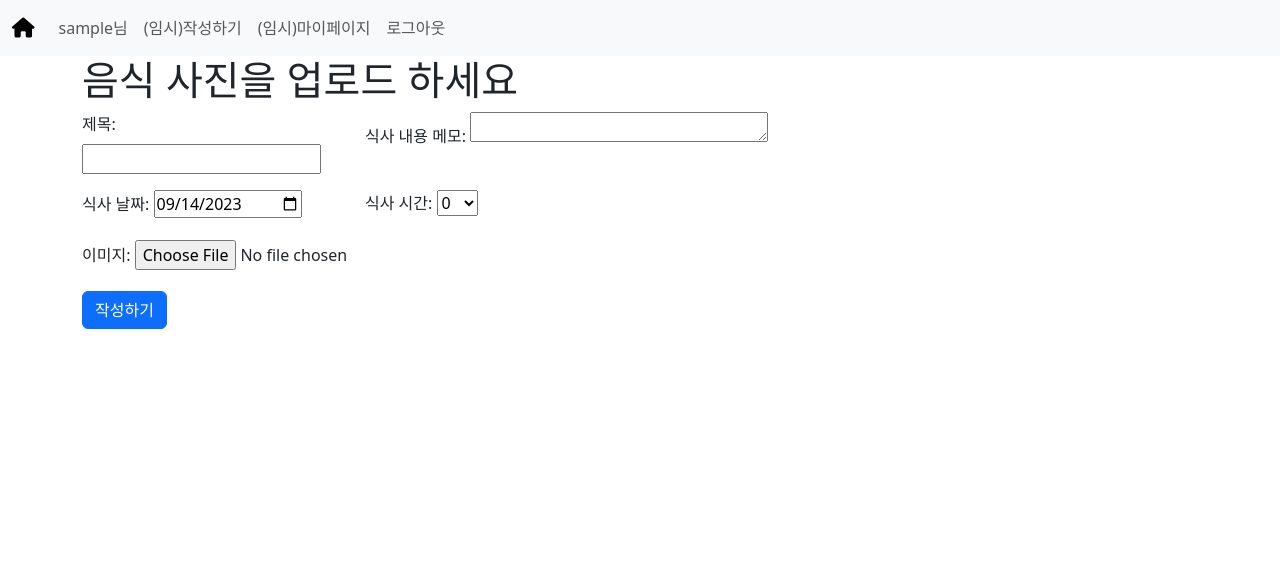
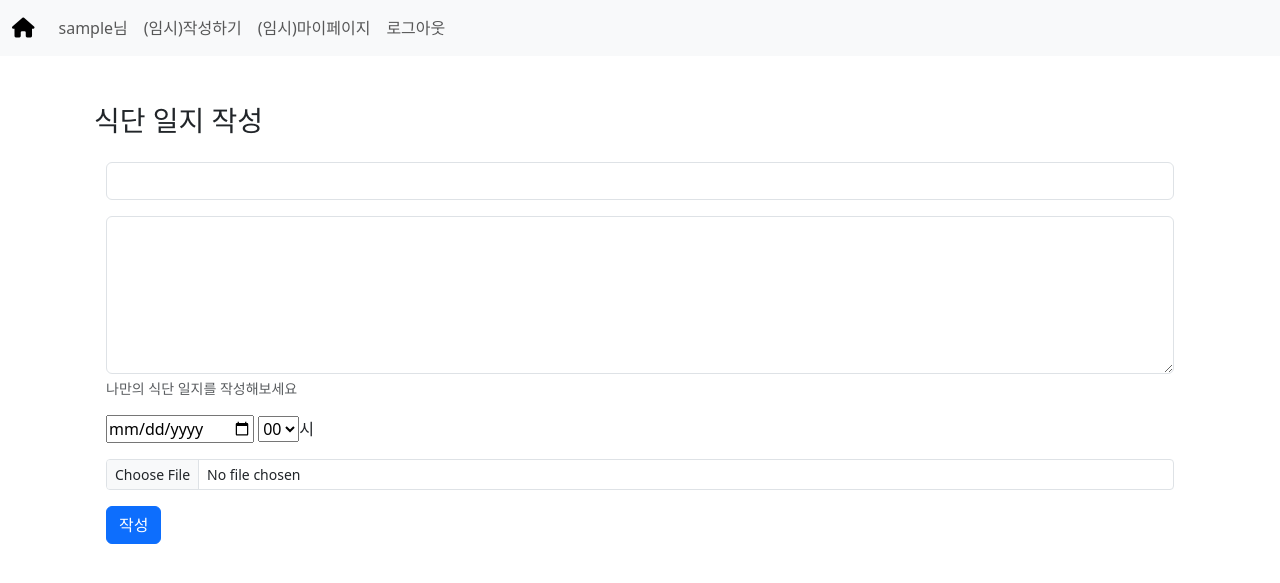
Before and after one commit to hong00009/yolov5, a Django app: page /upload/ in a window 1280 px wide. Shown: the top 583 px of the page. Run offline with Django 4.2, Linux system fonts and the light colour scheme; the visitor is signed in with stand-in values (Sample User, id 1); some libraries are stand-ins or nearby versions.

Commit message:
upload_post UI 개선
Signed-off-by: hong <itsmezarya@gmail.com>

```diff
--- a/yolov5_django/templates/yolov5_django/post.html
+++ b/yolov5_django/templates/yolov5_django/post.html
@@ -9,7 +9,11 @@
       <img src="{{ post.image.url }}" alt="{{ post.title }}" style="max-width:100%; max-height:640px;" />
       <p>{{ post.text_content }}</p>
       <p>식사 시간: {{ post.post_time|date:"Y" }}년 {{ post.post_time|date:"m" }}월 {{ post.post_time|date:"d" }}일 {{ post.hour }}시</p>
+<<<<<<< Updated upstream
 
+=======
+
+>>>>>>> Stashed changes
       <a href="{% url 'yolov5_django:my_page' %}" class="btn btn-primary">마이페이지</a>
       <a href="#" class="btn btn-danger delete-button" data-post-id="{{ post.id }}" data-delete-url="{% url 'yolov5_django:delete_post' post.id %}">삭제</a>
     </div>
--- a/yolov5_django/templates/yolov5_django/upload_post.html
+++ b/yolov5_django/templates/yolov5_django/upload_post.html
@@ -1,36 +1,54 @@
 {% extends 'base.html' %}
 {% block content %}
 {% load static %}
-
-<h1>음식 사진을 업로드 하세요</h1>
-<form method="post" enctype="multipart/form-data" onsubmit="showLoading()" class="row g-3">
+<div class="container mt-5">
+    <h3>식단 일지 작성</h3>
+    <div class="container mt-4">
+        <form method="POST" enctype="multipart/form-data" onsubmit="showLoading()">
             {% csrf_token %}
-    <div class="col-md-3">
-        <label for="{{ form.title.id }}" class="form-label">제목:</label>
-        {{ form.title }}
+            <div class="mb-3">
+                <input type="text" class="form-control" id="titleInput" name="title" >
             </div>
-    <div class="col-md-9">
-        <label for="{{ form.text_content.id }}" class="form-label">식사 내용 메모:</label>
-        {{ form.text_content }}
+            <div class="mb-3">
+                <textarea class="form-control" id="textInput" rows="6" name="text_content"></textarea>
+                <div id="textHelp" class="form-text">나만의 식단 일지를 작성해보세요</div>
             </div>
-    <div class="col-md-3">
-        <label for="{{ form.post_time.id }}" class="form-label">식사 날짜:</label>
-        {{ form.post_time }}
+            <div class="mb-3">
+                <input type="date" id="date" name="post_time">
+                <select id="select" name="hour">
+                    <option value="0">00</option>
+                    <option value="1">01</option>
+                    <option value="2">02</option>
+                    <option value="3">03</option>
+                    <option value="4">04</option>
+                    <option value="5">05</option>
+                    <option value="6">06</option>
+                    <option value="7">07</option>
+                    <option value="8">08</option>
+                    <option value="9">09</option>
+                    <option value="10">10</option>
+                    <option value="11">11</option>
+                    <option value="12">12</option>
+                    <option value="13">13</option>
+                    <option value="14">14</option>
+                    <option value="15">15</option>
+                    <option value="16">16</option>
+                    <option value="17">17</option>
+                    <option value="18">18</option>
+                    <option value="19">19</option>
+                    <option value="20">20</option>
+                    <option value="21">21</option>
+                    <option value="22">22</option>
+                    <option value="23">23</option>
+                    </select>시
             </div>
-    <div class="col-md-3">
-        <label for="{{ form.hour.id }}" class="form-label">식사 시간:</label>
-        {{ form.hour }}
+            <div class="mb-3">
+                <input class="form-control form-control-sm" id="formFile" type="file" name="image">
             </div>
-
-    <div class="col-12">
-        <label for="{{ form.image.id }}" class="form-label">이미지:</label>
-        {{ form.image }}
+            <button type="submit" class="btn btn-primary">작성</button>
+        </form>
     </div>
-
-    <div class="col-md-3">
-        <button type="submit" class="btn btn-primary">작성하기</button>
 </div>
-</form>
 
 
 
--- a/yolov5_django/views.py
+++ b/yolov5_django/views.py
@@ -6,6 +6,7 @@ from django.views.decorators.http import require_POST
 from django.utils.timezone import now
 from django.core.paginator import Paginator
 from django.db.models import F
+import logging
 
 from uuid import uuid4 # 고유번호 생성
 from datetime import datetime, timedelta
@@ -18,7 +19,7 @@ from .yolo_detect import y_detect
 from .foodinfo import food_info
 from .models import Post
 from accounts.personal_nutrition import save_personal_food_nutrition
-
+logger = logging.getLogger(__name__)
 # Create your views here.
 def index(request):
     if request.user.is_authenticated:
@@ -52,8 +53,13 @@ def upload_post(request):
             save_personal_food_nutrition(request.user, post, detected_foods)  # 개인 영양정보 저장
 
             return redirect('yolov5_django:detail_post', post_id=post.id)
+        if not form.is_valid():
+            print(form.errors)
+            print(form['title'].errors)
     else:
         form = PostForm()
+        logger.error("폼이유효하지않음 %s", form.errors)
+
 
     context = {'form': form}
     return render(request, 'yolov5_django/upload_post.html', context)
```
Also changed, not shown: yolov5_django/templates/yolov5_django/my_page.html (+20 -25 lines), classes.jpeg (deleted), classes.png (deleted), packages.png (deleted). Lines whose indentation alone changed are shown as unchanged.
